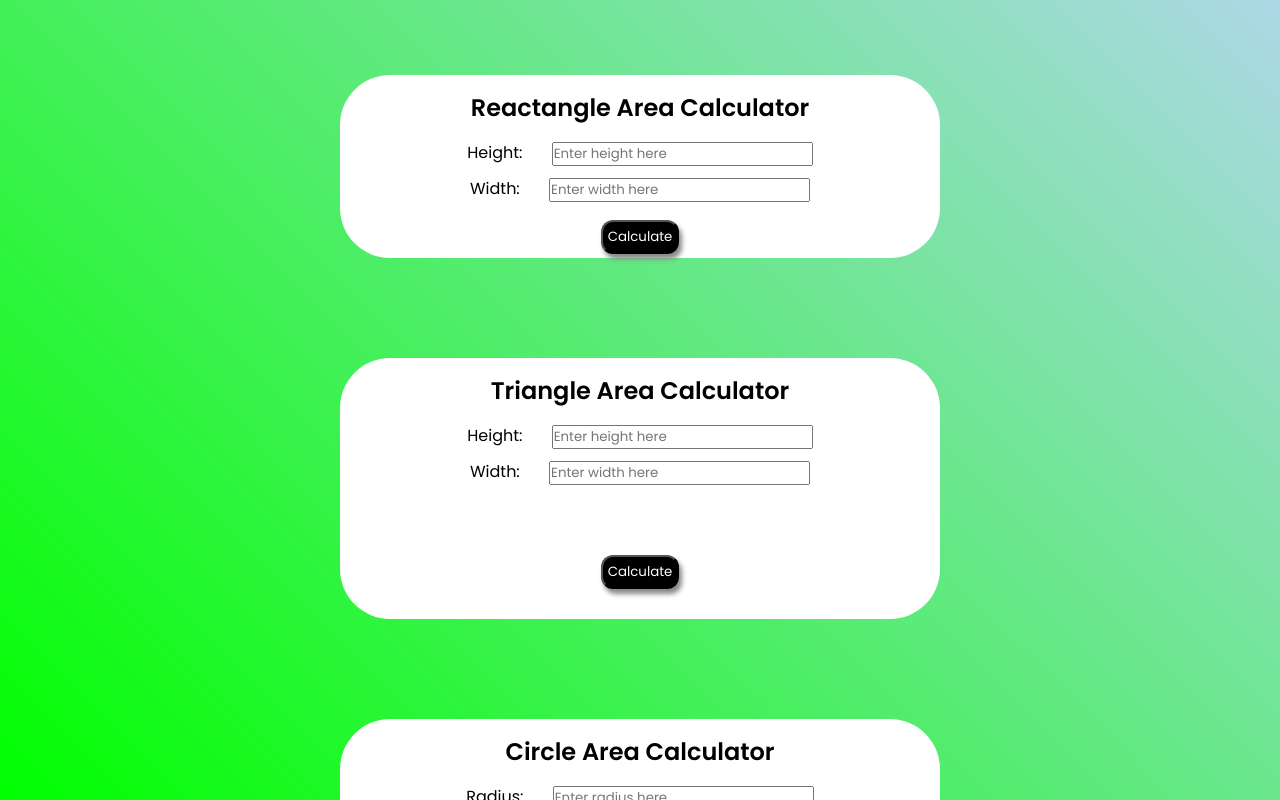
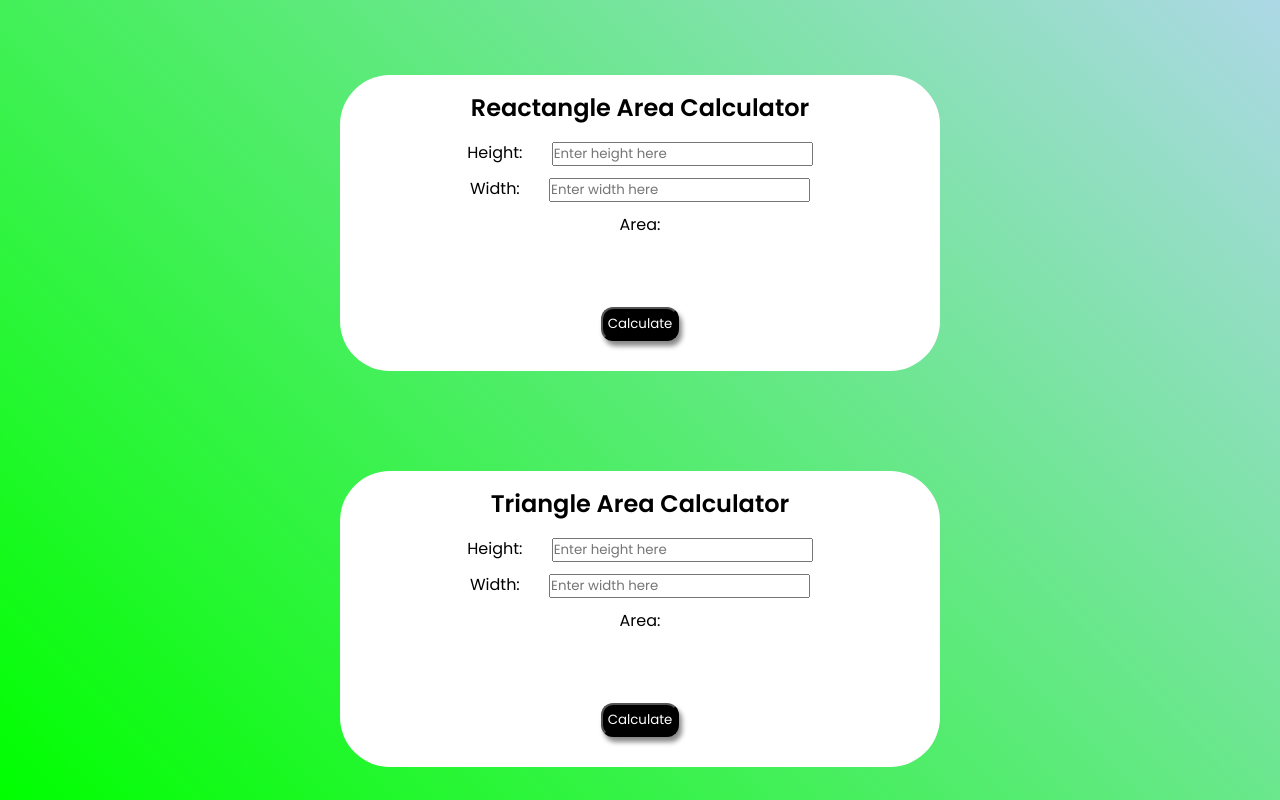
Before and after one commit to HenryMal/avivtask2, a plain HTML site: page index.html in a window 1280 px wide. Drawn offline with Linux system fonts and the light colour scheme.

Commit message:
added divs for calcutions, rearraged code

```diff
--- a/index.html
+++ b/index.html
@@ -22,11 +22,12 @@
             Width:
             <input type="text" class="type" placeholder="Enter width here" />
           </div>
-          <p id="demo">
-            <button id="rectangle" class="calculate" onclick="myFunction()">
-              Calculate
-            </button>
-          </p>
+          <div class="calcuations">
+            <p id="demo">Area:</p>
+          </div>
+          <button id="rectangle" class="calculate" onclick="myFunction()">
+            Calculate
+          </button>
         </div>
       </div>
       <div class="calculator_container">
@@ -41,7 +42,11 @@
             Width:
             <input type="text" class="type" placeholder="Enter width here" />
           </div>
-          <button id="triangle" class="calculate" type="button">
+
+          <div class="calcuations">
+            <p id="demo1">Area:</p>
+          </div>
+          <button id="triangle" class="calculate" onclick="myFunction2()">
             Calculate
           </button>
         </div>
@@ -53,7 +58,12 @@
             Radius:
             <input type="text" class="type" placeholder="Enter radius here" />
           </div>
-          <button id="circle" class="calculate">Calculate</button>
+          <div class="calcuations">
+            <p id="demo2">Area:</p>
+          </div>
+          <button id="circle" class="calculate" onclick="myFunction3()">
+            Calculate
+          </button>
         </div>
       </div>
     </div>
```
